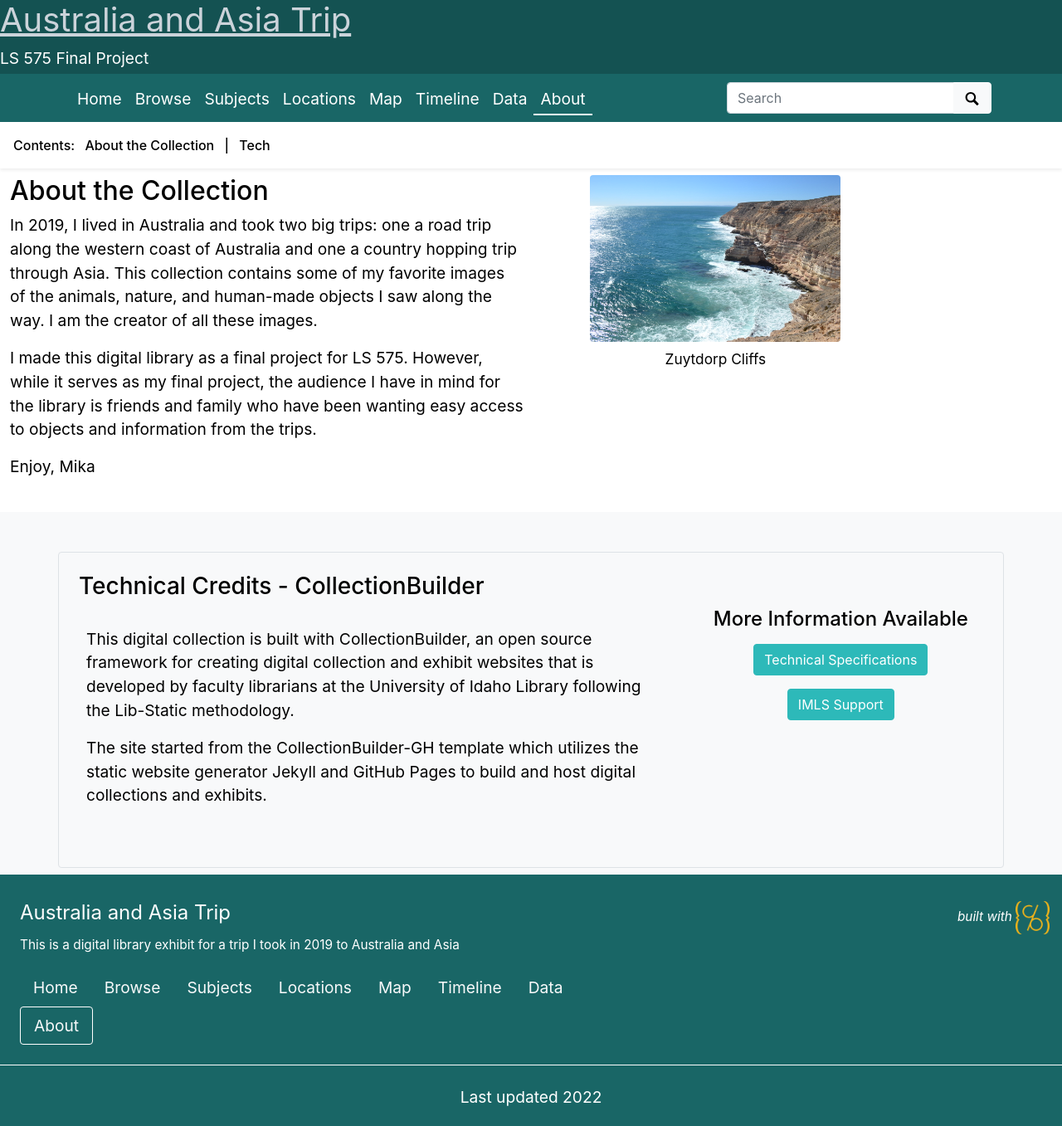
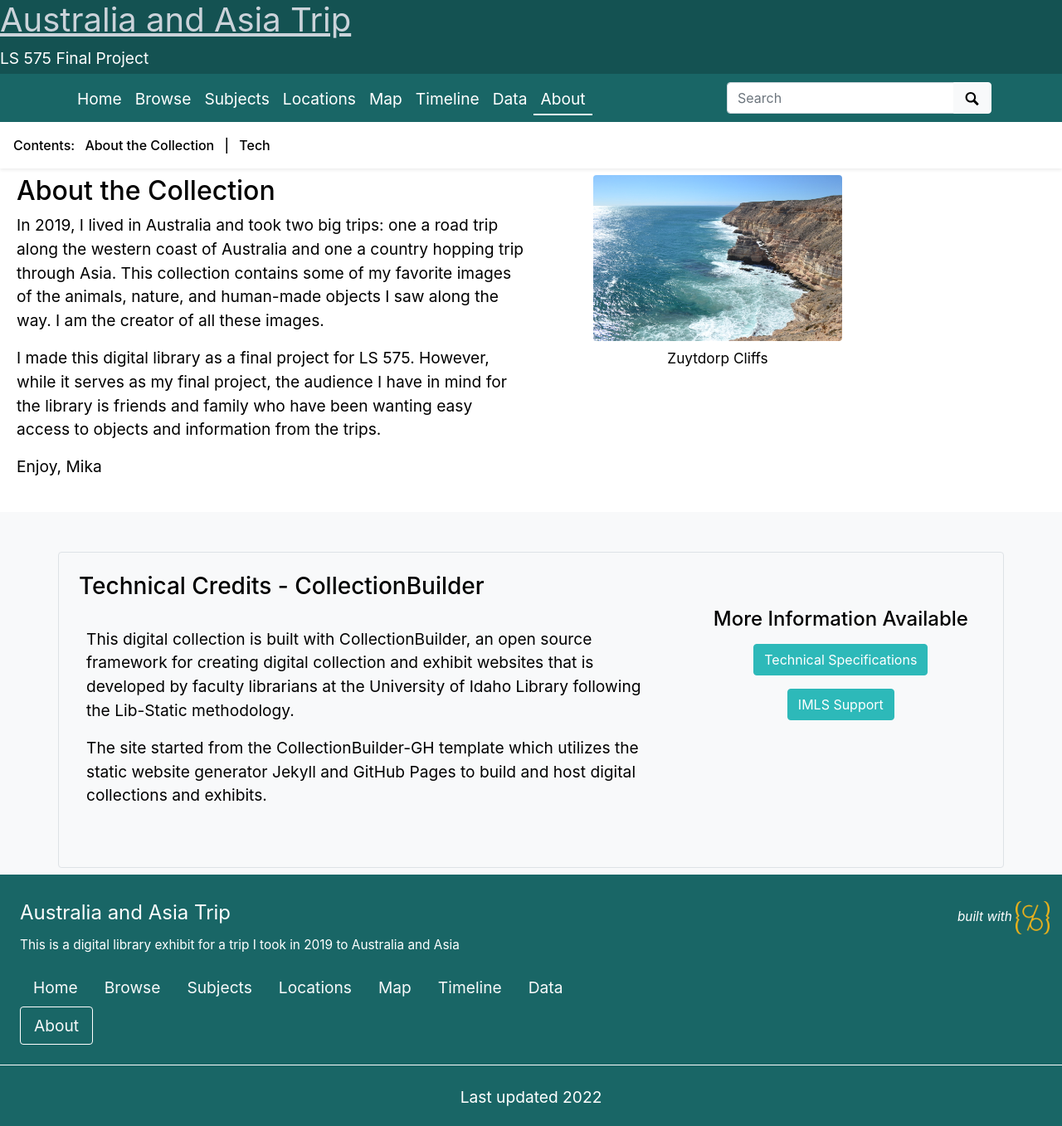
Before and after one commit to mikasmith97/final.github.io, a Jekyll site: the page built from pages/about.md, in a window 1280 px wide and 1357 px high. Shown: the whole window at 83% size. Built offline with Jekyll 4.4.1, drawn with Linux system fonts in a browser that asks for light colours.

Commit message:
Update about.html

```diff
--- a/_layouts/about.html
+++ b/_layouts/about.html
@@ -3,7 +3,7 @@
 ---
 
 {% include feature/nav-menu.html sections="About the Collection" %}
-<div class="row" style="padding-left: 12px">
+<div class="row" style="padding-left: 20px">
   <div class="col-md-6">
     <h2>About the Collection</h2>
     <p>In 2019, I lived in Australia and took two big trips: one a road trip along the western coast of Australia and one a country hopping trip through Asia. This collection contains some of my favorite images of the animals, nature, and human-made objects I saw along the way. I am the creator of all these images. </p>
```
